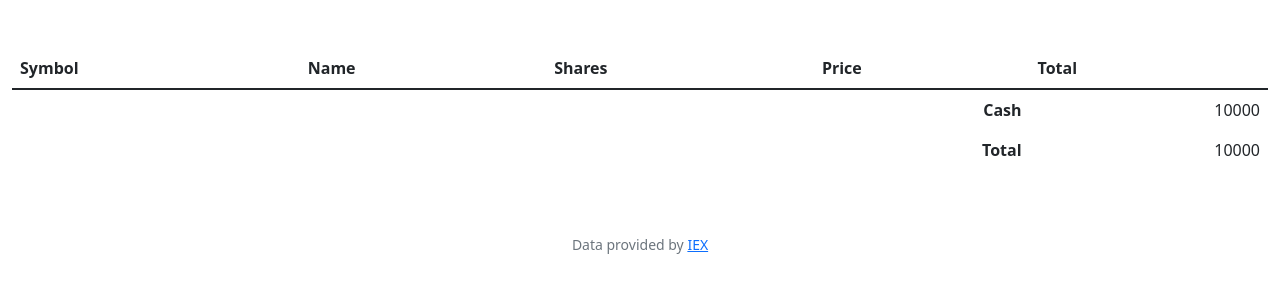
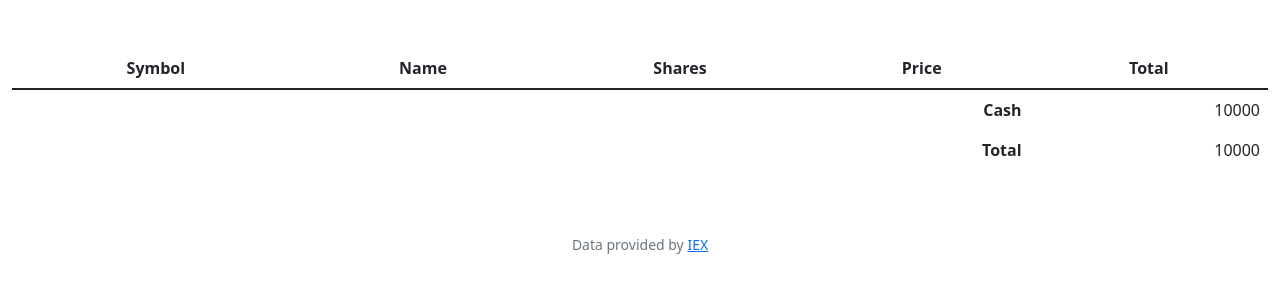
Before and after one commit to GloriousGeek/cs50, a Flask app: page / in a window 1280 px wide. Shown: the part 76-376 px from the top of the page. Run offline with Flask 3, Linux system fonts and the light colour scheme; a user stored in the database is signed in; some libraries are stand-ins or nearby versions.

Commit message:
Mon, Dec 11, 2023, 5:27 PM +05:00

```diff
--- a/finance/templates/index.html
+++ b/finance/templates/index.html
@@ -8,11 +8,11 @@
     <table action="/" class="table table-striped">
         <thead>
             <tr>
-                <th class="text-start">Symbol</th>
-                <th class="text-start">Name</th>
-                <th class="text-start">Shares</th>
-                <th class="text-start">Price</th>
-                <th class="text-start">Total</th>
+                <th>Symbol</th>
+                <th>Name</th>
+                <th>Shares</th>
+                <th>Price</th>
+                <th>Total</th>
             </tr>
         </thead>
         <tbody>
```
